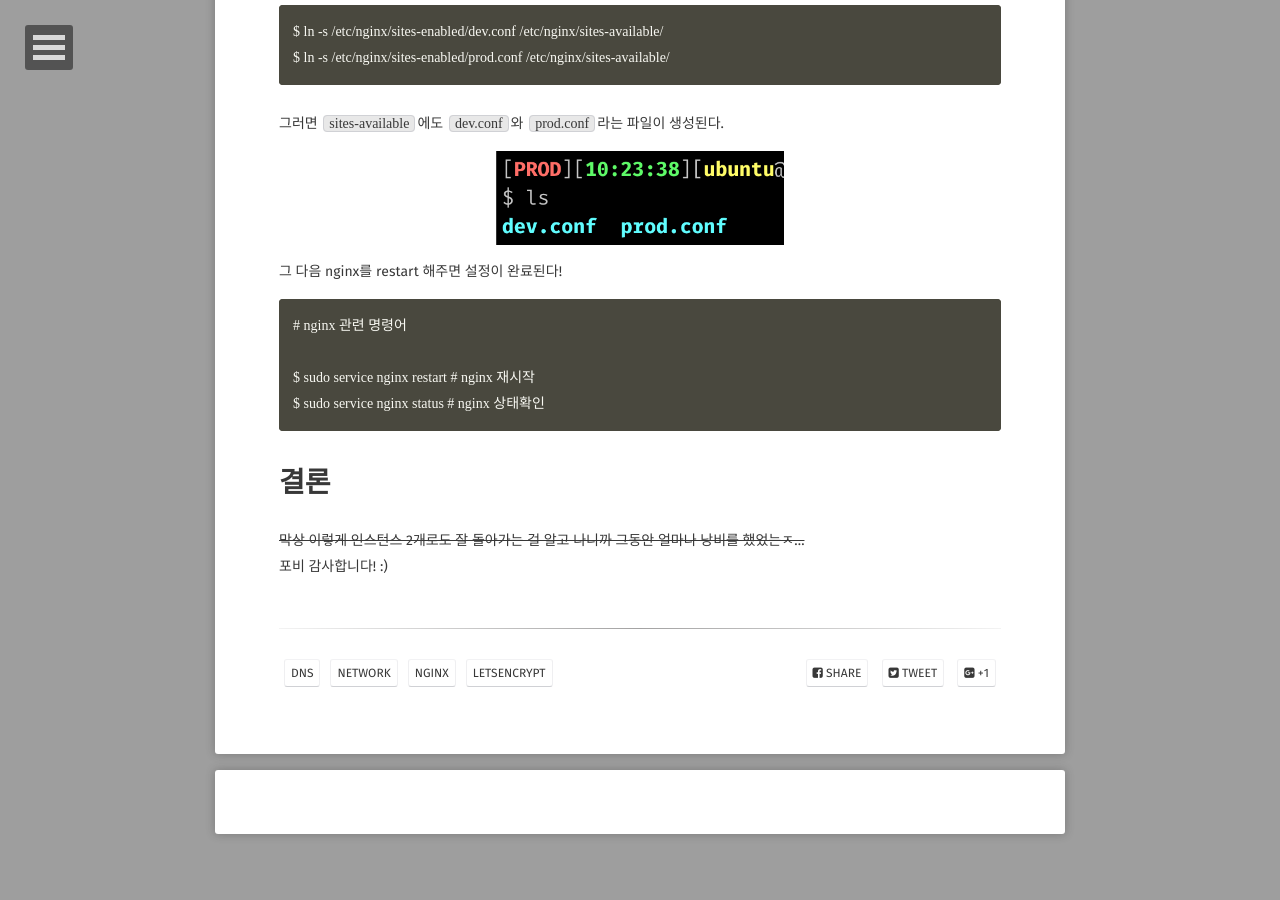
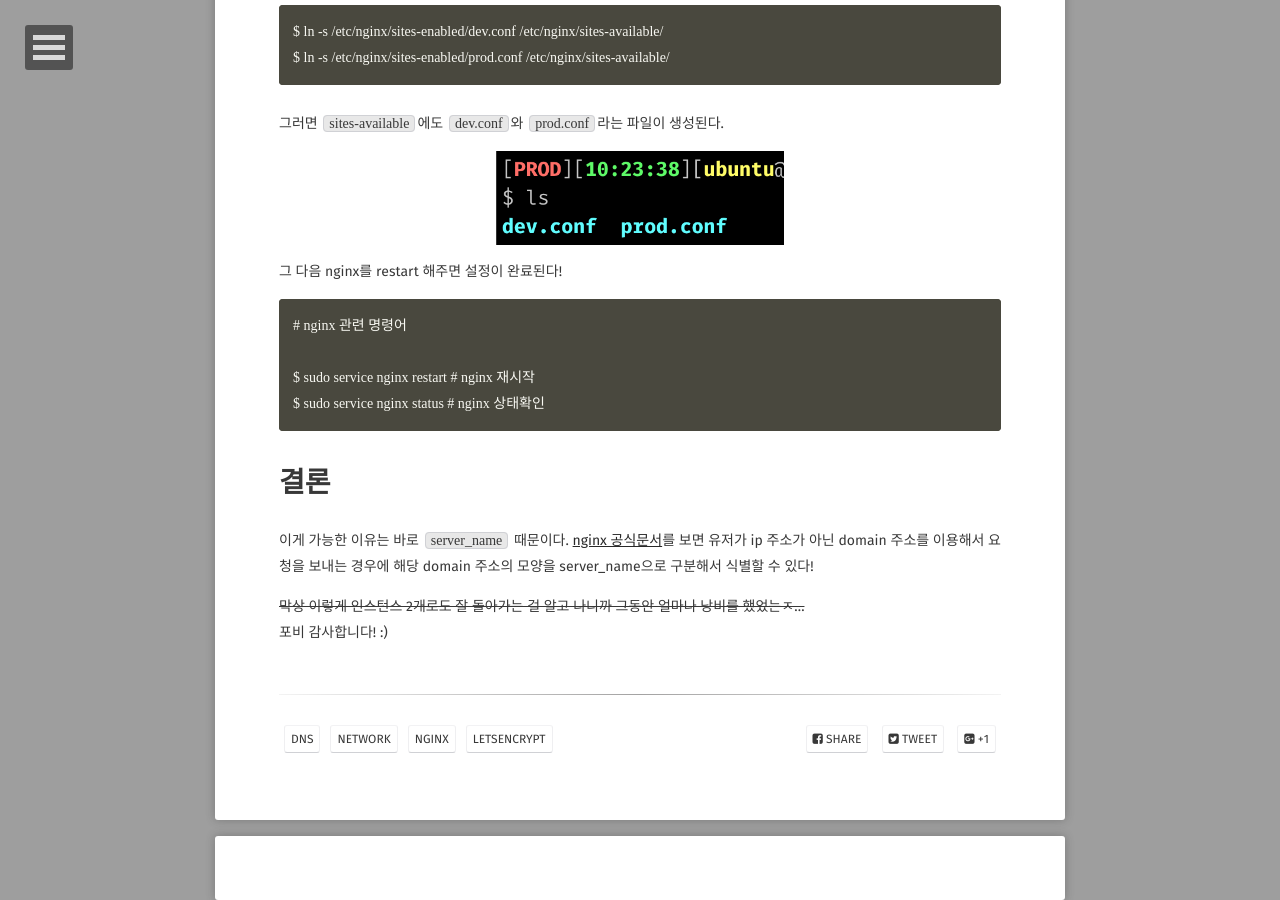
Before and after one commit to xrabcde/xrabcde.github.io, a Jekyll site: the page built from _posts/2022-01-30-nginx-subdomain.md, in a window 1280 px wide and 900 px high, scrolled down 4220 px. Built offline with Jekyll 4.4.1, drawn with Linux system fonts in a browser that asks for light colours; some web fonts are replaced; comment, search, counter and statistics services are not loaded; before the commit the page ends 5054 px from its top, so only the background shows below that.

Commit message:
modify:Network/nginx에 여러 서버, 여러 도메인 연동하기(with letsencrypt)

````diff
--- a/_posts/2022-01-30-nginx-subdomain.md
+++ b/_posts/2022-01-30-nginx-subdomain.md
@@ -151,5 +151,7 @@ $ sudo service nginx status # nginx 상태확인
 ```
 
 # 결론
+이게 가능한 이유는 바로 `server_name` 때문이다. [nginx 공식문서](http://nginx.org/en/docs/http/server_names.html)를 보면 유저가 ip 주소가 아닌 domain 주소를 이용해서 요청을 보내는 경우에 해당 domain 주소의 모양을 server_name으로 구분해서 식별할 수 있다!
+
 ~~막상 이렇게 인스턴스 2개로도 잘 돌아가는 걸 알고 나니까 그동안 얼마나 낭비를 했었는ㅈ...~~
 포비 감사합니다! :)
````
